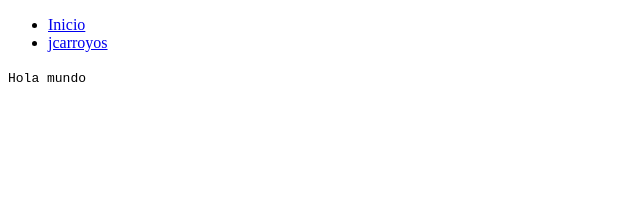
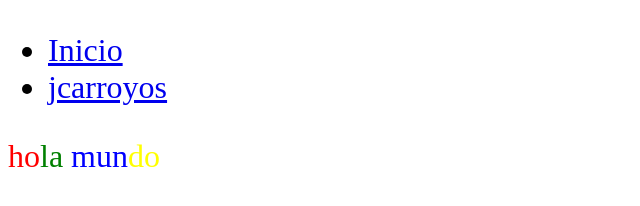
Before and after one commit to samuel81194/2025ii-hola-mundo, a plain HTML site: page pages/jcarroyos.html in a window 1280 px wide. Shown: the whole page, without its empty margins (0-640 px from the left). Drawn offline with Linux system fonts and the light colour scheme.

Commit message:
Actualizar jcarroyos.html para cambiar el texto a formato de color y tamaño personalizado

```diff
--- a/pages/jcarroyos.html
+++ b/pages/jcarroyos.html
@@ -4,10 +4,29 @@
     <meta charset="UTF-8">
     <meta name="viewport" content="width=device-width, initial-scale=1.0">
     <title>jcarroyos</title>
+    <style>
+        body{
+            font-size: xx-large;
+        }
+        span#ho{
+            color: red;
+        }
+        span#la{
+            color: green;
+        }
+        span#mun{
+            color: blue;
+        }
+        span#do{
+            color: yellow;
+        }
+
+
+    </style>
 </head>
 <body>
     <script src="../js/menu.js"></script>
-    <code>Hola mundo</code>
+    <span id="ho">ho</span><span id="la">la</span> <span id="mun">mun</span><span id="do">do</span>
     <script>
         console.log('Hola mundo');
     </script>
```
